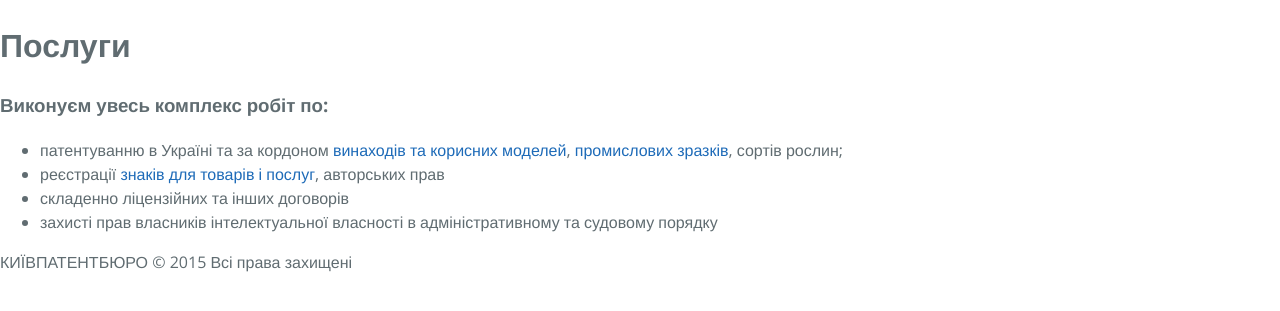
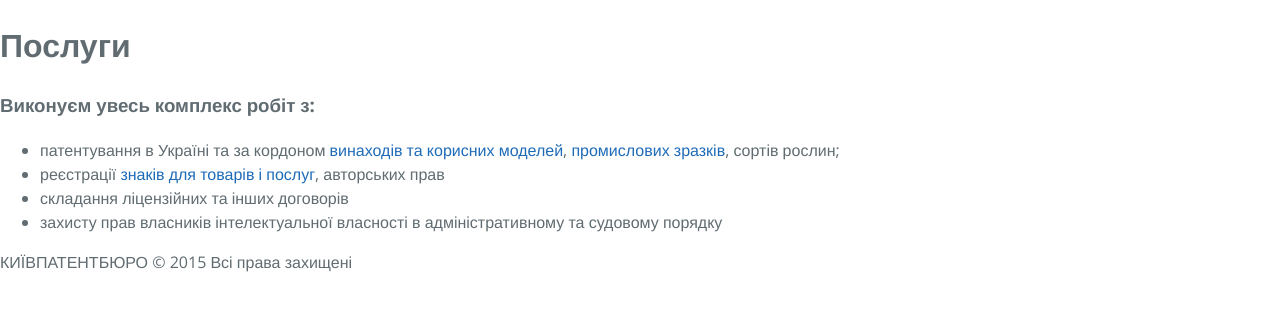
Before and after one commit to Mindshine/patent, a Jekyll site: the page built from _posts/ua/pages/2000-01-01-index.html, in a window 1280 px wide. Shown: the part 248-559 px from the top of the page. Built offline with Jekyll 4.4.1, drawn with Linux system fonts in a browser that asks for light colours; Markdown is read by kramdown in place of the engine named in the settings.

Commit message:
Update 2000-01-01-index.html

```diff
--- a/_posts/ua/pages/2000-01-01-index.html
+++ b/_posts/ua/pages/2000-01-01-index.html
@@ -5,10 +5,10 @@ lang: ua
 ---
 <p>Якщо ви стровили промислову чи інтелектуальну власність і бажаєте захистити її в установленому порядку - компанія "КИЇВПАТЕНТБЮРО" вам допоможе! На цих сторінках ви зможете отримати необхідну інформацію про всі послуги, які надаються в нашою компанією</p>
 <h1>Послуги</h1>
-<h3>Виконуєм увесь комплекс робіт по:</h3>
+<h3>Виконуєм увесь комплекс робіт з:</h3>
 <ul>
-  <li>патентуванню в Україні та за кордоном <a href="./inventions.html">винаходів та корисних моделей</a>, <a href="./designs.html">промислових зразків</a>, сортів рослин;</li>
+  <li>патентування в Україні та за кордоном <a href="./inventions.html">винаходів та корисних моделей</a>, <a href="./designs.html">промислових зразків</a>, сортів рослин;</li>
   <li>реєстрації <a href="./trademark.html">знаків для товарів і послуг</a>, авторських прав</li>
-  <li>складенно ліцензійних та інших договорів</li>
-  <li>захисті прав власників інтелектуальної власності в адміністративному та судовому порядку</li>
+  <li>складання ліцензійних та інших договорів</li>
+  <li>захисту прав власників інтелектуальної власності в адміністративному та судовому порядку</li>
 </ul>
```
